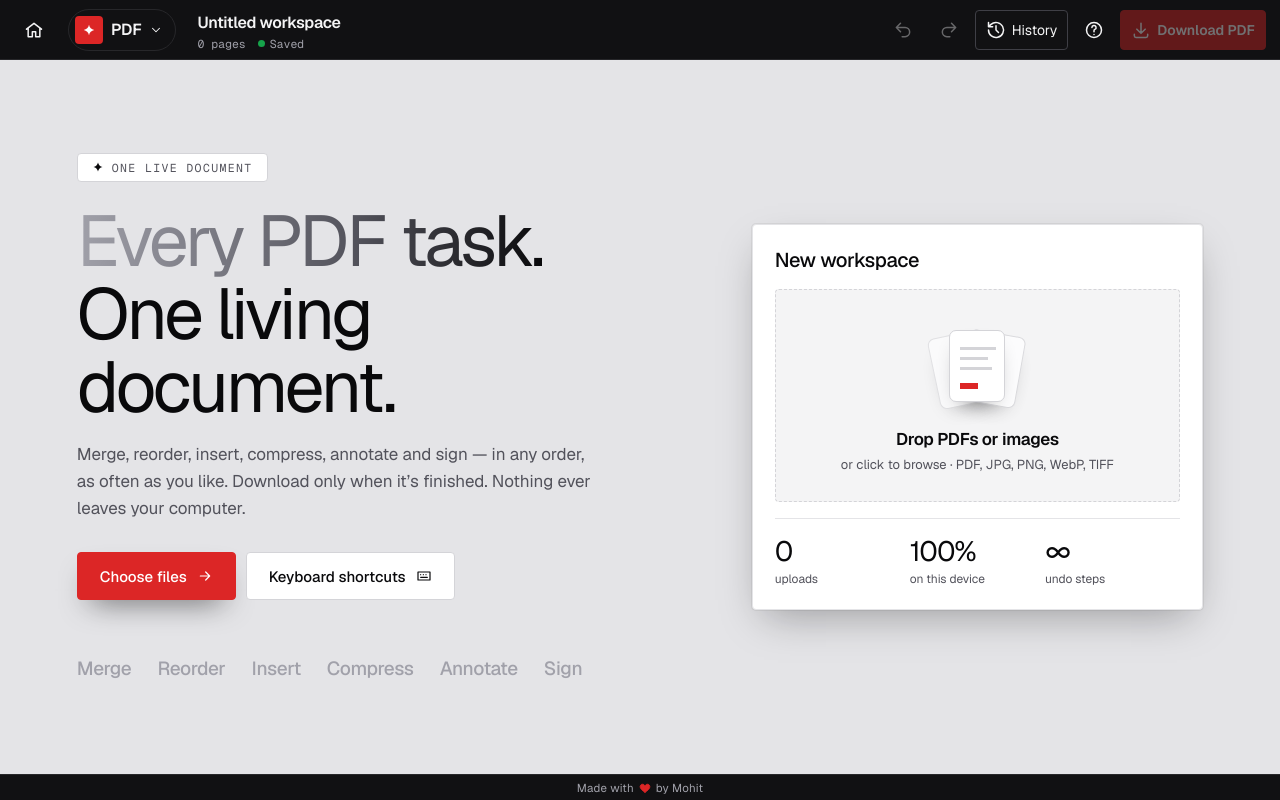
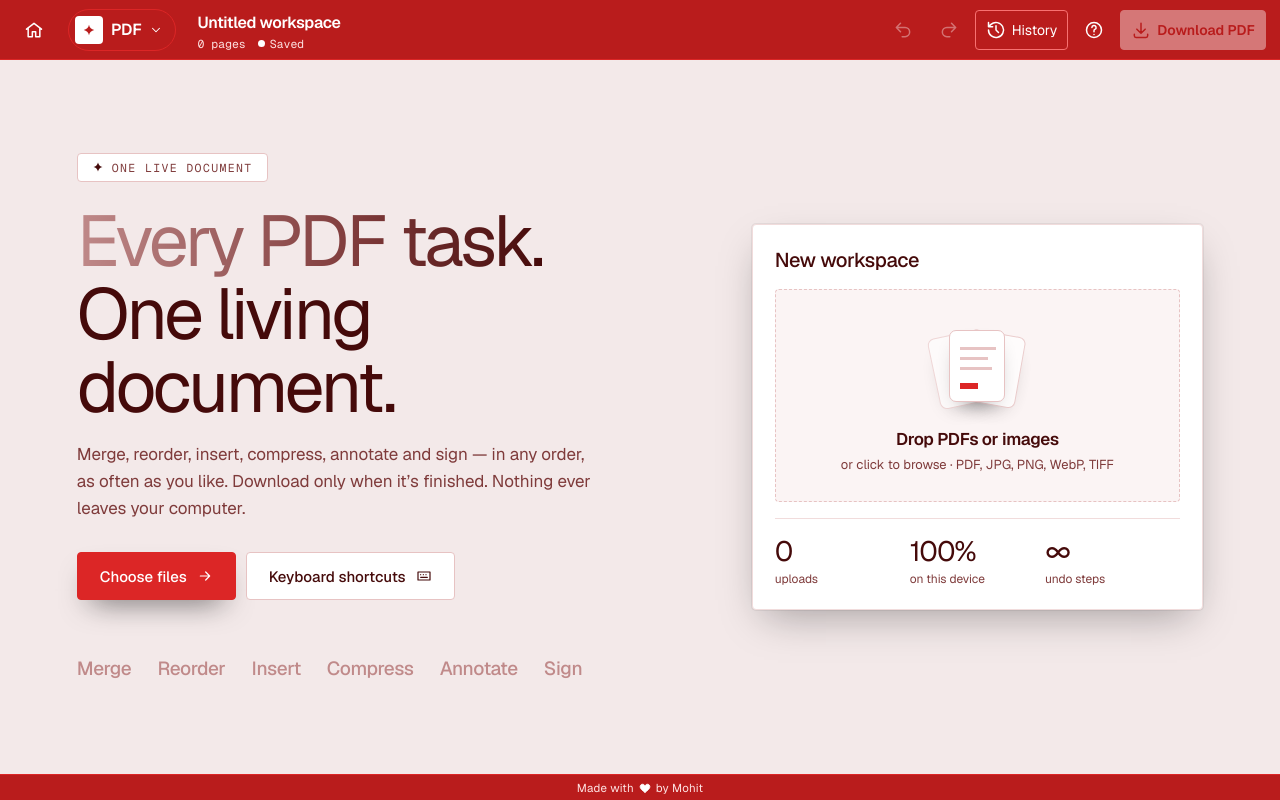
Before and after one commit to kech8014/pdf-all-in-one-tool, a React (Vite) app: page / in a window 1280 px wide. Built offline with nearby package versions, Linux system fonts and the light colour scheme.

Commit message:
All-red theme: red chrome, deep-red text, no black
Co-Authored-By: Claude Opus 5.5 <noreply@anthropic.com>
Claude-Session: https://claude.ai/code/session_011Lg31aVN9cQ7dTJK5cybsN

```diff
--- a/src/ui/styles.css
+++ b/src/ui/styles.css
@@ -3218,3 +3218,195 @@ textarea {
 .toasts {
   bottom: 40px !important;
 }
+
+/* ===================================================================== */
+/* ALL RED — no black anywhere: the chrome is red, text is deep red,     */
+/* the work area stays white/light so pages read as paper.              */
+/* ===================================================================== */
+:root,
+:root:not([data-theme]) {
+  --text: #450a0a;
+  --muted: #7f3b3b;
+  --faint: #c08a8a;
+  --border: #f1dcdc;
+  --border-strong: #e7c3c3;
+  --bg: #f7eeee;
+  --canvas-bg: #f3e9e9;
+  --panel-2: #fbf4f4;
+  --accent: #dc2626;
+  --accent-soft: #fee2e2;
+  --accent-text: #ffffff;
+}
+@media (prefers-color-scheme: dark) {
+  :root {
+    --text: #450a0a;
+    --muted: #7f3b3b;
+    --faint: #c08a8a;
+    --border: #f1dcdc;
+    --border-strong: #e7c3c3;
+    --bg: #f7eeee;
+    --canvas-bg: #f3e9e9;
+    --panel-2: #fbf4f4;
+  }
+}
+.topbar,
+.doc-toolbar,
+.annot-toolbar,
+.sidebar,
+.zoombar {
+  --panel: #b91c1c;
+  --panel-2: #991b1b;
+  --text: #ffffff;
+  --muted: #fecaca;
+  --faint: #fca5a5;
+  --border: #dc2626;
+  --border-strong: #f87171;
+  --accent: #ffffff;
+  --accent-soft: #7f1d1d;
+  --accent-text: #b91c1c;
+  --glass: #b91c1c;
+  --tone-soft: #991b1b;
+  --tone-hover: #7f1d1d;
+  background: var(--panel);
+  color: var(--text);
+}
+.doc-toolbar,
+.annot-toolbar {
+  --panel: #a51a1a;
+  background: var(--panel);
+}
+.sidebar {
+  --panel: #991b1b;
+  --panel-2: #7f1d1d;
+  background: var(--panel);
+}
+.topbar .btn-primary {
+  background: #ffffff;
+  color: #b91c1c;
+  border-color: #ffffff;
+}
+.topbar .btn-primary:hover:not(:disabled) {
+  background: #fee2e2;
+}
+.brand .brand-mark {
+  background: #ffffff;
+  color: #b91c1c;
+}
+.zoombar input {
+  background: #991b1b;
+  color: #fff;
+  border-color: #dc2626;
+}
+.tool-options {
+  background: #991b1b;
+  border-color: #dc2626;
+}
+.tool-options input[type='range'] {
+  accent-color: #ffffff;
+}
+/* hover menus on thumbnails */
+.thumb-actions {
+  background: #b91c1c;
+  box-shadow: 0 6px 16px -6px rgba(127, 29, 29, 0.7);
+}
+.thumb-actions button {
+  color: #fff;
+}
+.thumb-actions button:hover,
+.thumb-actions button.tone-red:hover {
+  background: #fff;
+  color: #b91c1c;
+}
+.sidebar .thumb.is-selected .thumb-frame,
+.sidebar .thumb.is-active .thumb-frame {
+  box-shadow: 0 0 0 2px #ffffff;
+}
+.sidebar .gap-add {
+  background: #ffffff;
+  color: #b91c1c;
+  border-color: #ffffff;
+}
+.sidebar .thumb-caption,
+.sidebar .thumb-num {
+  color: #fecaca;
+}
+.sidebar .thumb.is-active .thumb-num,
+.sidebar .thumb.is-selected .thumb-num {
+  color: #ffffff;
+}
+/* notifications and footer */
+.toast {
+  background: #b91c1c;
+  color: #fff;
+  border-color: #dc2626;
+  border-left-color: #fecaca;
+}
+.toast-success {
+  border-left-color: #86efac;
+}
+.toast-error {
+  border-left-color: #fde047;
+}
+.toast .muted,
+.toast details {
+  color: #fecaca;
+}
+.app-footer {
+  background: #b91c1c;
+  border-top-color: #dc2626;
+  color: #fee2e2;
+}
+.app-footer .heart {
+  color: #ffffff;
+  fill: #ffffff;
+}
+/* modal backdrop tinted red instead of black */
+.modal-backdrop {
+  background: rgba(127, 29, 29, 0.45);
+}
+/* organize views */
+.file-card:hover {
+  border-color: #dc2626;
+}
+.file-pos {
+  background: #dc2626;
+  color: #fff;
+}
+.page-view.is-active {
+  box-shadow: 0 0 0 1px #dc2626, 0 8px 24px -16px rgba(127, 29, 29, 0.45);
+}
+.page-view {
+  box-shadow: 0 0 0 1px rgba(127, 29, 29, 0.12), 0 8px 24px -16px rgba(127, 29, 29, 0.45);
+}
+.busy {
+  background: rgba(127, 29, 29, 0.35);
+}
+.topbar .status,
+.topbar .doc-meta {
+  color: #fee2e2;
+}
+.topbar .status::before {
+  background: #ffffff !important;
+}
+.topbar .status-unexported {
+  color: #ffffff;
+  font-weight: 600;
+}
+.topbar .status-unexported::before {
+  background: #fde047 !important;
+}
+.topbar .btn.is-active,
+.doc-toolbar .btn.is-active,
+.annot-toolbar .btn.is-active,
+.zoombar .btn.is-active {
+  background: #ffffff !important;
+  color: #b91c1c !important;
+  border-color: #ffffff !important;
+}
+.topbar .btn.is-active svg,
+.doc-toolbar .btn.is-active svg,
+.annot-toolbar .btn.is-active svg,
+.zoombar .btn.is-active svg {
+  color: #b91c1c !important;
+  stroke: #b91c1c;
+}
```
